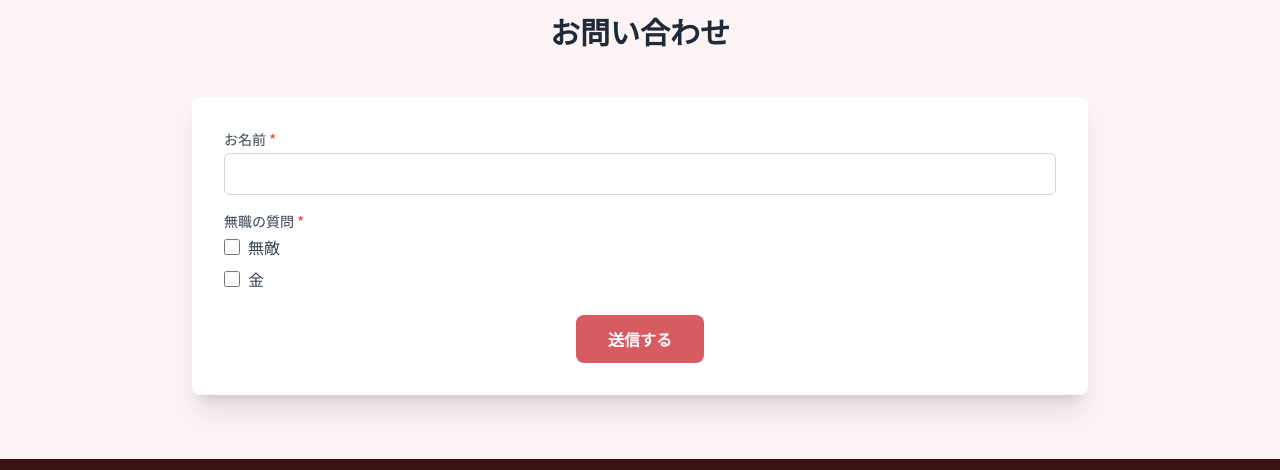
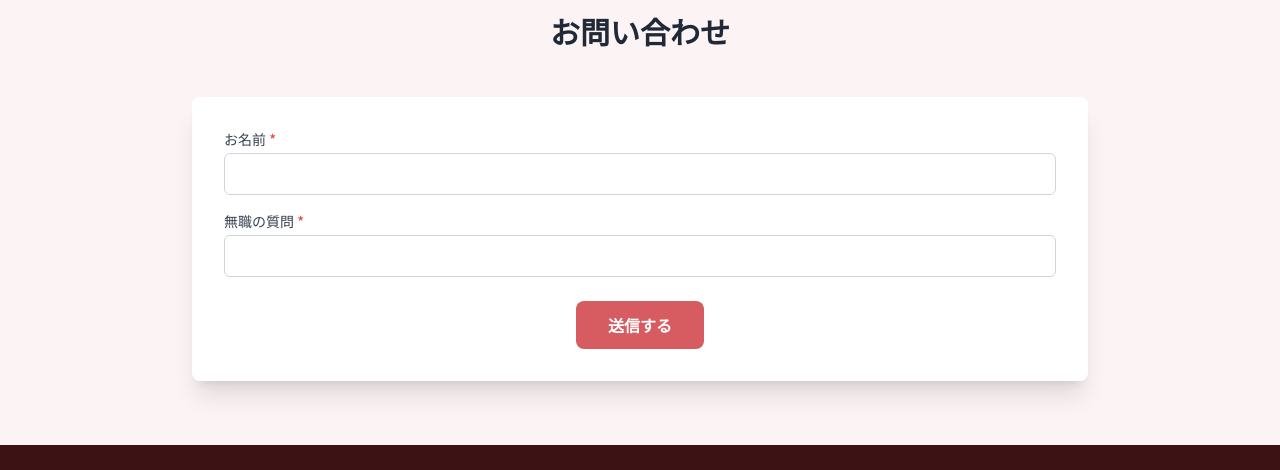
Before and after one commit to MoopieTechnologies/MoopieTechnologies.github.io, a plain HTML site: page index.html in a window 1280 px wide. Shown: the part 1980-2450 px from the top of the page. Drawn offline with nearby package versions, Linux system fonts and the light colour scheme.

Commit message:
Update index.html

```diff
--- a/index.html
+++ b/index.html
@@ -281,11 +281,12 @@
           お問い合わせ
         </h2>
         <div class="max-w-4xl mx-auto bg-white rounded-lg shadow-xl p-8">
-          <!-- フォーム本体 -->
+          <div class="teQAzf">
             <form
-            id="contactForm"
               action="https://docs.google.com/forms/u/0/d/e/1FAIpQLSfhFZZ8QPD9iIUpfeanTgUyI6ZgB-e6uYaMenIbnI3m8dfSTA/formResponse"
+              target="_self"
               method="POST"
+              id="mG61Hd"
               class="space-y-6"
             >
               <div class="space-y-4">
@@ -308,32 +309,17 @@
                   <label class="block text-sm font-medium text-gray-700 mb-1">
                     無職の質問 <span class="text-red-500">*</span>
                   </label>
-                <div class="space-y-2">
-                  <label class="flex items-center">
                   <input
-                      type="checkbox"
+                    type="text"
                     name="entry.712011450"
-                      value="無敵"
-                      class="h-4 w-4 text-sea-pink-600 focus:ring-sea-pink-500 border-gray-300 rounded"
+                    required
+                    class="w-full px-4 py-2 border border-gray-300 rounded-md focus:ring-sea-pink-500 focus:border-sea-pink-500"
                   />
-                    <span class="ml-2 text-gray-700">無敵</span>
-                  </label>
-                  <label class="flex items-center">
-                    <input
-                      type="checkbox"
-                      name="entry.712011450"
-                      value="金"
-                      class="h-4 w-4 text-sea-pink-600 focus:ring-sea-pink-500 border-gray-300 rounded"
-                    />
-                    <span class="ml-2 text-gray-700">金</span>
-                  </label>
-                </div>
                 </div>
               </div>
               <div class="flex justify-center">
                 <button
                   type="submit"
-                id="submitButton"
                   class="px-8 py-3 bg-sea-pink-500 text-white rounded-lg hover:bg-sea-pink-600 transition-colors font-semibold"
                 >
                   送信する
@@ -361,17 +347,17 @@
                 内容を確認次第、担当者よりご連絡させていただきます。
               </p>
             </div>
-        </div>
 
             <script>
               document
-            .getElementById("contactForm")
+                .getElementById("mG61Hd")
                 .addEventListener("submit", async function (e) {
                   e.preventDefault();
 
                   // フォームとボタンを非表示にし、ローディングを表示
                   this.style.display = "none";
-              document.getElementById("loadingState").style.display = "block";
+                  document.getElementById("loadingState").style.display =
+                    "block";
 
                   // フォームデータの準備
                   const formData = new FormData(this);
@@ -385,17 +371,22 @@
                     });
 
                     // 送信完了後、ローディングを非表示にし、完了メッセージを表示
-                document.getElementById("loadingState").style.display = "none";
-                document.getElementById("successState").style.display = "block";
+                    document.getElementById("loadingState").style.display =
+                      "none";
+                    document.getElementById("successState").style.display =
+                      "block";
                   } catch (error) {
                     console.error("送信エラー:", error);
                     // エラー時はフォームを再表示
                     this.style.display = "block";
-                document.getElementById("loadingState").style.display = "none";
+                    document.getElementById("loadingState").style.display =
+                      "none";
                     alert("送信に失敗しました。もう一度お試しください。");
                   }
                 });
             </script>
+          </div>
+        </div>
       </div>
     </section>
 
```
Lines whose indentation alone changed are shown as unchanged.
